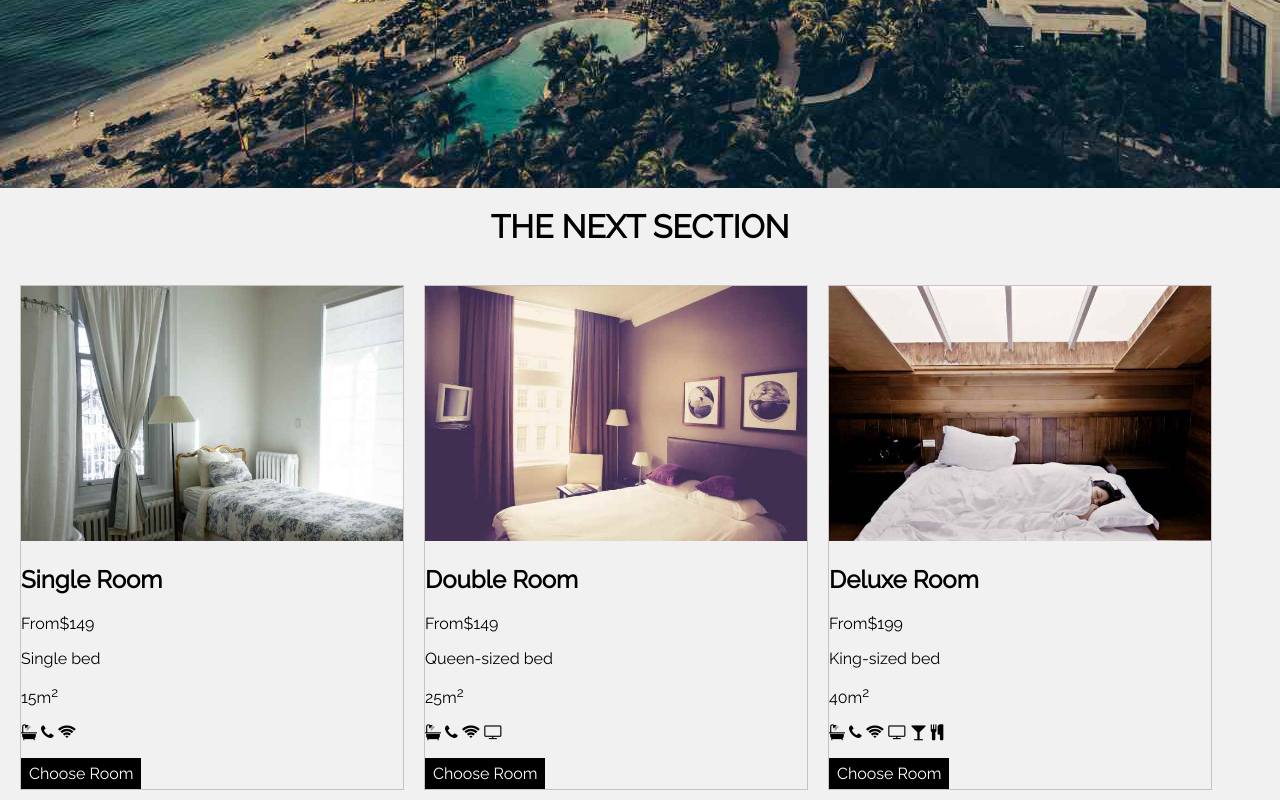
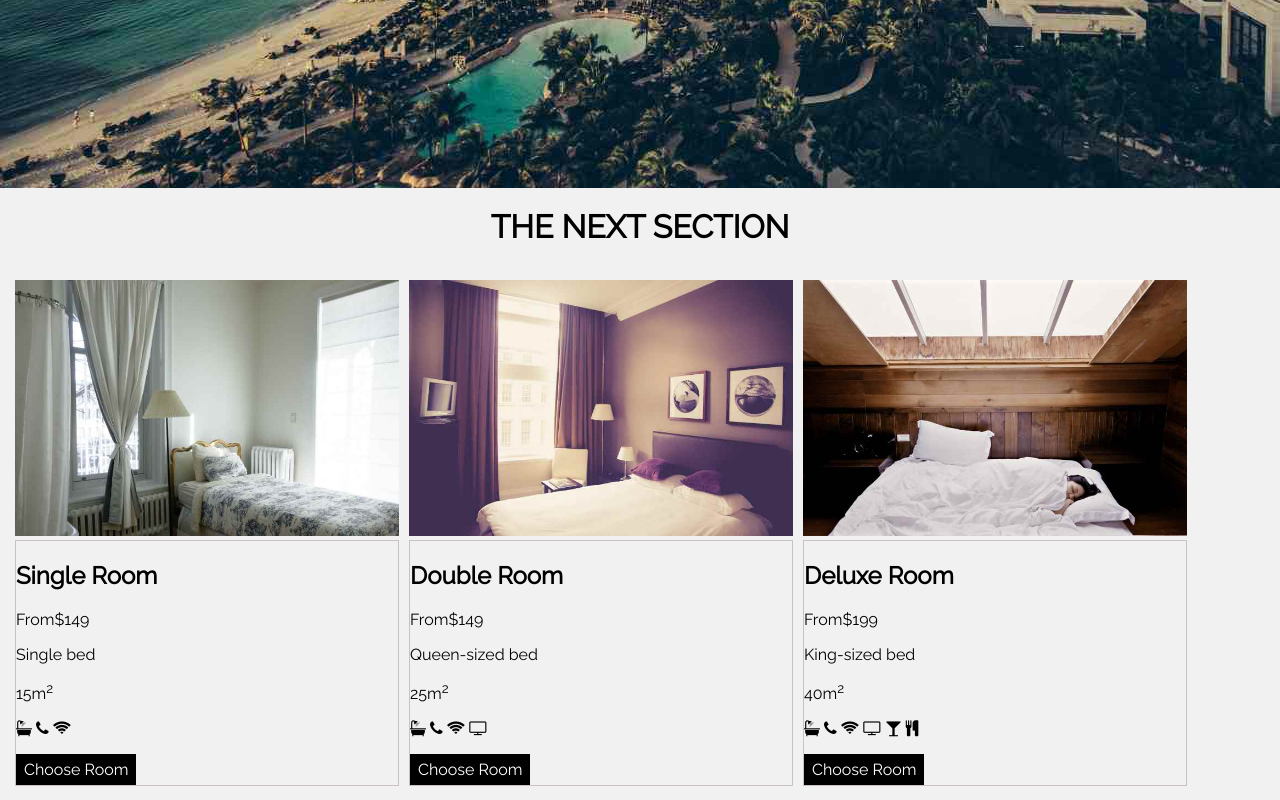
Before and after one commit to KhushBakht334/hotel-room-booking, a plain HTML site: page index.html in a window 1280 px wide. Shown: the part 659-1459 px from the top of the page. Drawn offline with Linux system fonts and the light colour scheme.

Commit message:
change styling

```diff
--- a/index.html
+++ b/index.html
@@ -47,8 +47,8 @@
             <h1> THE NEXT SECTION </h1>
         <div class="room_section">
             <div class="single-room">
-                <div class="room">
                     <img src="room_single.jpg" alt="Single Room">
+                    <div class="room">
                     <h2>Single Room</h2>
                     <p>From$149</p>
                     <p>Single bed</p>
@@ -62,22 +62,24 @@
                 </div>
             </div>
             <div class="double-room">
-                <div class="room">
                     <img src="room_double.jpg" alt="Double Room">
+                    <div class="room">
                     <h2>Double Room</h2>
                     <p>From$149</p>
                     <p>Queen-sized bed</p>
                     <p>25m<sup>2</sup></p>
                     <p>
-                        <i class="fa fa-bath"></i> <i class="fa fa-phone"></i></i>
-                        <i class="fa fa-wifi"></i> <i class="fa fa-tv"></i>
+                        <i class="fa fa-bath"></i>
+                        <i class="fa fa-phone"></i></i>
+                        <i class="fa fa-wifi"></i>
+                        <i class="fa fa-tv"></i>
                     </p>
                     <button>Choose Room</button>
                 </div>
             </div>
             <div class="deluxe-room">
-                <div class="room">
                     <img src="room_deluxe.jpg" alt="deluxe Room">
+                    <div class="room">
                     <h2>Deluxe Room</h2>
                     <p>From$199</p>
                     <p>King-sized bed</p>
--- a/stylesheet.css
+++ b/stylesheet.css
@@ -123,12 +123,18 @@ h1 {
     color: #000000;
     width:100%;
 }
+.single-room, .double-room, .deluxe-room {
+    width:30%;
+    margin: 5px;
+    box-sizing: border-box;
+    float:left;
+}
 .room {
-    margin:10px;
+    margin:0;
     padding: 0;
     border: 1px solid #cac2c2;
     float: left;
-    width: 30%;
+    width: 100%;
     box-sizing: border-box;
 }
 .room button {
@@ -145,8 +151,9 @@ h1 {
     display: inline-block;
     font-size: 16px;
 }
-.room img {
+.room_section img {
     width: 100%;
+    margin: 0;
 }
 .room h2 {
     color: #000000;
```
